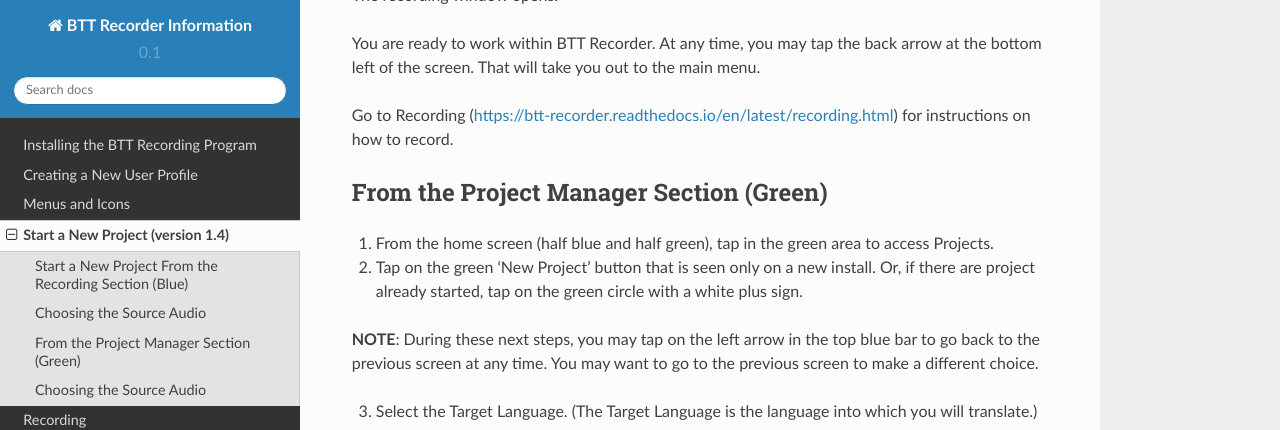
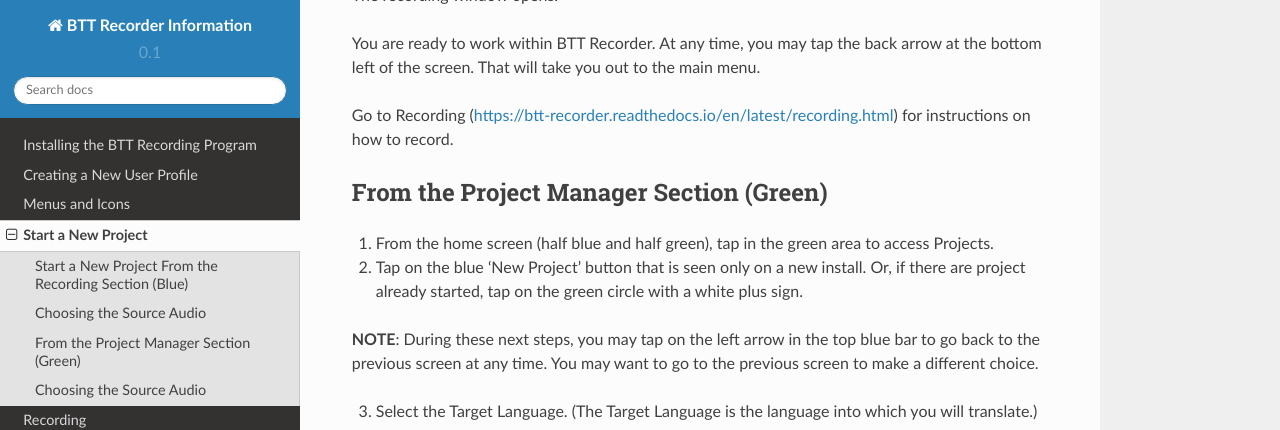
Before and after one commit to pgamer78/btt-recorder-docs, a Sphinx documentation site: the page built from docs/startproject.rst, in a window 1280 px wide and 900 px high, scrolled down 1776 px. Shown: the top 430 px of the window. Built offline with Sphinx 7.4.7 and the Read the Docs theme 2.0.0, drawn with Linux system fonts in a browser that asks for light colours; pages that are not in the unit, such as notebooks, are missing from menus; some of the changed text lies outside the part shown.

Commit message:
Update startproject.rst

```diff
--- a/docs/startproject.rst
+++ b/docs/startproject.rst
@@ -1,4 +1,4 @@
-Start a New Project (version 1.4)
+Start a New Project
 =======
 
 Start a New Project From the Recording Section (Blue)
@@ -74,7 +74,7 @@ From the Project Manager Section (Green)
 
 1.	From the home screen (half blue and half green), tap in the green area to access Projects.
 
-2.	Tap on the green ‘New Project’ button that is seen only on a new install. Or, if there are project already started, tap on the green circle with a white plus sign.
+2.	Tap on the blue ‘New Project’ button that is seen only on a new install. Or, if there are project already started, tap on the green circle with a white plus sign.
 
 **NOTE**: During these next steps, you may tap on the left arrow in the top blue bar to go back to the previous screen at any time. You may want to go to the previous screen to make a different choice.
 
```
